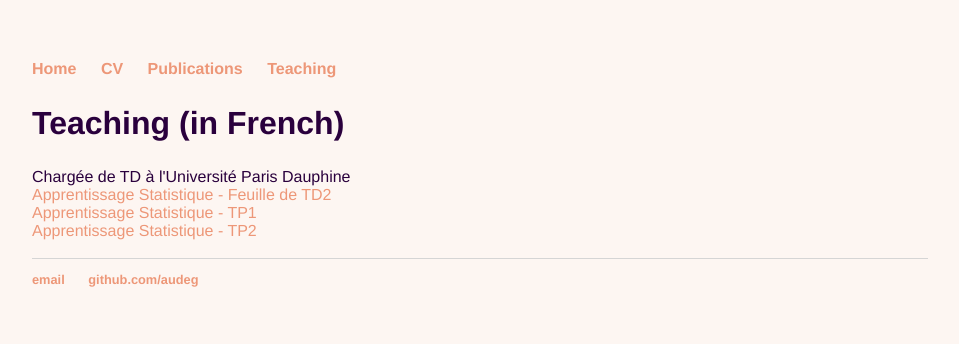
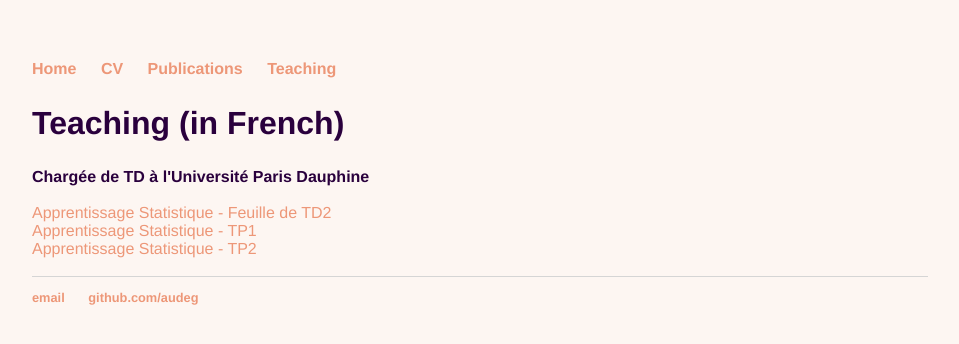
Before and after one commit to audeg/audeg.github.io, a Jekyll site: the page built from teaching/index.html, in a window 1280 px wide. Shown: the top 344 px of the page, without its empty margins (160-1119 px from the left). Built offline with Jekyll 4.4.1, drawn with Linux system fonts in a browser that asks for light colours.

Commit message:
change title

```diff
--- a/teaching/index.html
+++ b/teaching/index.html
@@ -4,8 +4,10 @@ title: Teaching
 ---
 <h2> Teaching (in French) </h2>
 
-Chargée de TD à l'Université Paris Dauphine
+<b>Chargée de TD à l'Université Paris Dauphine</b>
 <br/>
+<br/>
+
 <a href="TDApprentissage2016-2017-feuille 2.pdf">Apprentissage Statistique - Feuille de TD2</a> <br/>
 <a href="TPApprentissage1.pdf">Apprentissage Statistique - TP1</a> <br/>
 <a href="TPApprentissage2.pdf">Apprentissage Statistique - TP2</a> <br/>
```
